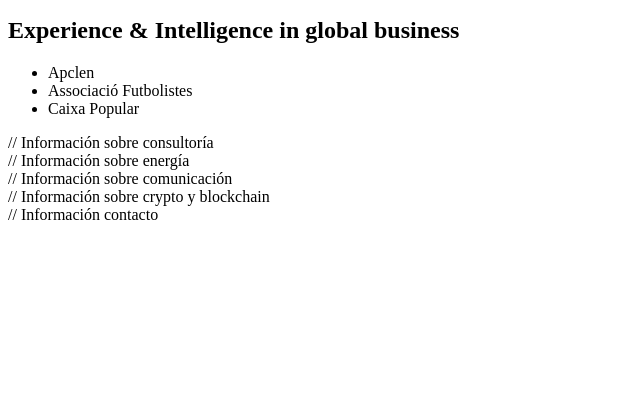
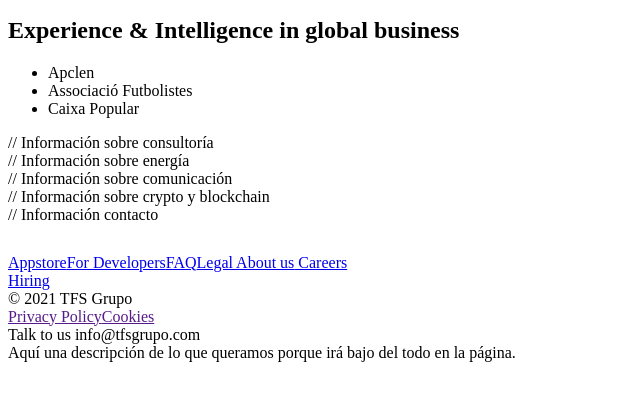
Before and after one commit to paumrch/tfsgrupo, a plain HTML site: page index.html in a window 1280 px wide. Shown: the part 91-492 px from the top of the page, without its empty margins (0-640 px from the left). Drawn offline with Linux system fonts and the light colour scheme.

Commit message:
esqueleto

```diff
--- a/index.html
+++ b/index.html
@@ -1,11 +1,11 @@
 <!DOCTYPE html>
 <html lang="es">
   <head>
-    <meta charset="UTF-8">
-    <meta http-equiv="X-UA-Compatible" content="IE=edge">
-    <meta name="viewport" content="width=device-width, initial-scale=1.0">
+    <meta charset="UTF-8" />
+    <meta http-equiv="X-UA-Compatible" content="IE=edge" />
+    <meta name="viewport" content="width=device-width, initial-scale=1.0" />
     <title>TFS Grupo</title>
-    <link rel="stylesheet" href="./assets/styles/styles.css">
+    <link rel="stylesheet" href="./assets/styles/styles.css" />
   </head>
   <body>
     <header>
@@ -27,24 +27,74 @@
           <li class="partner">Caixa Popular</li>
         </ul>
       </div>
-        <div class="consulting">
-            // Información sobre consultoría
-        </div>
-        <div class="energy">
-            // Información sobre energía
-        </div>
-        <div class="communication">
-            // Información sobre comunicación
-        </div>
-        <div class="blockchain">
-            // Información sobre crypto y blockchain
-        </div>
-        <div class="contact">
-            // Información contacto
-        </div>
+      <div class="consulting">// Información sobre consultoría</div>
+      <div class="energy">// Información sobre energía</div>
+      <div class="communication">// Información sobre comunicación</div>
+      <div class="blockchain">// Información sobre crypto y blockchain</div>
+      <div class="contact">// Información contacto</div>
     </main>
     <footer>
-        <div class="footer-container"></div>
+      <div id="site-footer" class="">
+        <div class="">
+          <div class=""></div>
+          <div class="">
+            <div class="">
+              <div class="">
+                <div
+                  style="
+                    display: inline-block;
+                    height: 30px;
+                    margin-right: 40px;
+                  "
+                >
+                  <img src="Aquí logo footer en SVG" alt="" />
+                </div>
+              </div>
+              <!---->
+              <div class="">
+                <a href="/appstore" class="">Appstore</a
+                ><a
+                  href="https://docs.transactionlink.io/docs"
+                  target="_blank"
+                  class=""
+                  >For Developers</a
+                ><a href="/faq" class="">FAQ</a
+                ><a href="/legal" class="">Legal</a
+                ><a href="/about" class=""> About us</a
+                ><a href="/careers" class="">
+                  Careers
+                  <div class="">
+                    <span>Hiring</span>
+                  </div></a
+                >
+              </div>
+            </div>
+            <div class=""></div>
+          </div>
+          <div>
+            <div class=""></div>
+            <div class="">
+              <div class="">
+                <span class="">© 2021 TFS Grupo</span>
+                <div class=""></div>
+                <div class="">
+                  <a href="" target="_blank" class=""> Privacy Policy</a
+                  ><a href="" target="_blank" class="">Cookies</a>
+                  <div class=""></div>
+                  <span class=""
+                    ><span class="">Talk to us </span
+                    ><span class="">info@tfsgrupo.com</span></span
+                  >
+                </div>
+              </div>
+            </div>
+            <span class=""
+              >Aquí una descripción de lo que queramos porque irá bajo del todo
+              en la página.</span
+            >
+          </div>
+        </div>
+      </div>
     </footer>
   </body>
 </html>
```
Lines whose indentation alone changed are shown as unchanged.
